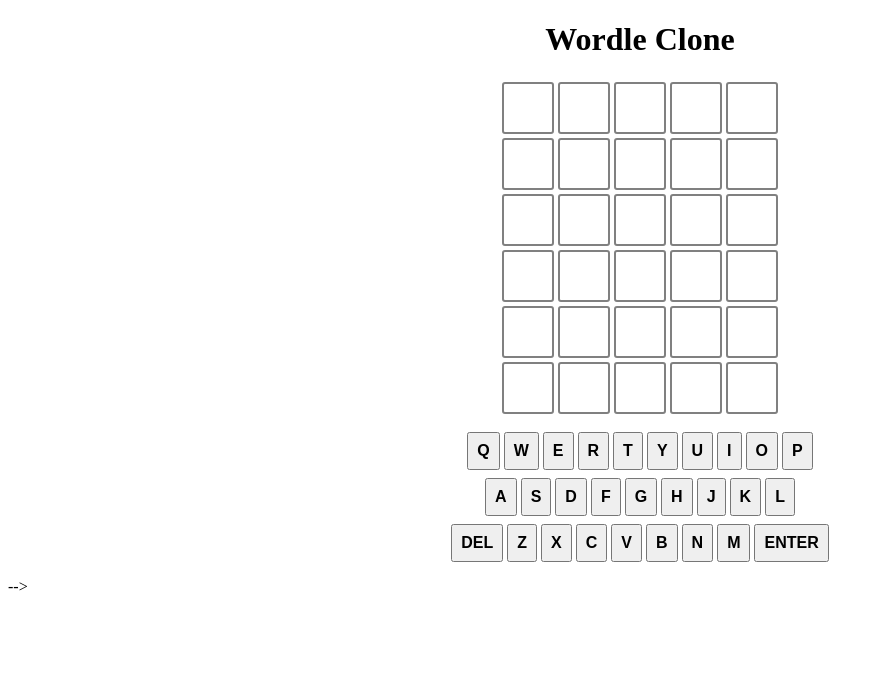
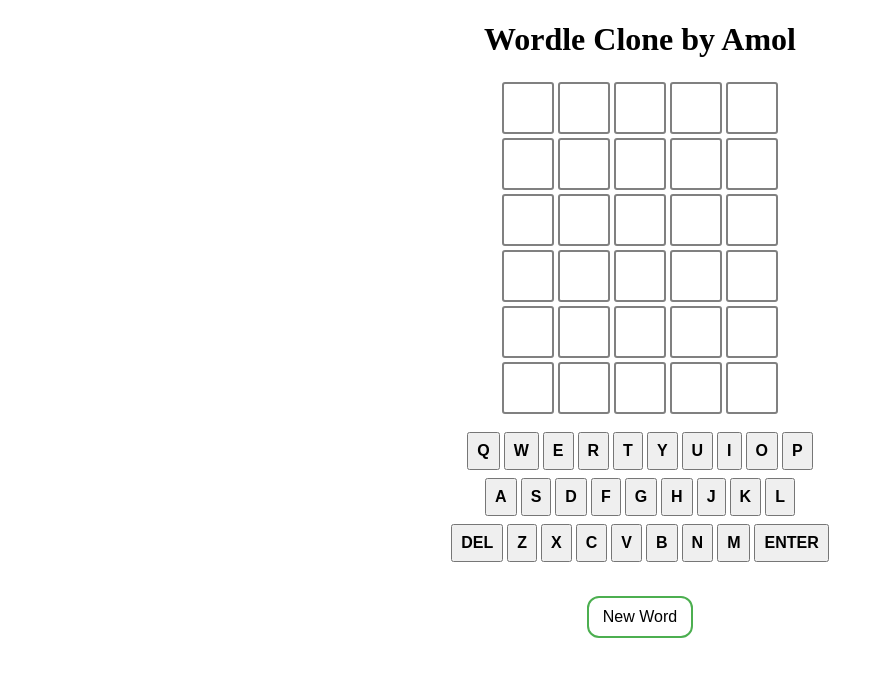
Before and after one commit to amol-17/wordle-clone, a PHP site: page / in a window 1280 px wide. Shown: the top 677 px of the page, without its empty margins (0-884 px from the left). Run offline with PHP 8.4, Linux system fonts and the light colour scheme.

Commit message:
Added new word

```diff
--- a/index.html
+++ b/index.html
@@ -7,13 +7,11 @@
     <title>Wordle</title>
     <link rel="stylesheet" href="style.css">
     <link href="https://cdnjs.cloudflare.com/ajax/libs/toastr.js/latest/toastr.min.css" rel="stylesheet"/>
-    <link
-    rel="stylesheet"
-    href="https://cdnjs.cloudflare.com/ajax/libs/animate.css/4.1.1/animate.min.css"
-  />
+    <link rel="stylesheet" href="https://cdnjs.cloudflare.com/ajax/libs/animate.css/4.1.1/animate.min.css"/>
 </head>
+
 <body>
-    <h1> Wordle Clone </h1>
+    <h1> Wordle Clone by Amol</h1>
 
     <div id="game-board">
 
@@ -56,10 +54,17 @@
         </div>
     </div>
 
+    <div id="button-r">
+        <br>
+        <button class="button" onclick="window.location.reload();"> New Word</button>
+    </div>
+
 <script
 src="https://code.jquery.com/jquery-3.6.0.min.js"
 integrity="sha256-/xUj+3OJU5yExlq6GSYGSHk7tPXikynS7ogEvDej/m4="
-crossorigin="anonymous"></script> -->
+crossorigin="anonymous">
+</script>
+
 <script src="https://cdnjs.cloudflare.com/ajax/libs/toastr.js/latest/toastr.min.js"></script>
 <script src="script.js" type="module"></script>
 </body>
--- a/script.js
+++ b/script.js
@@ -23,24 +23,6 @@
         }
 
         board.appendChild(row)
-    }
-}
-
-function shadeKeyBoard(letter, color) {
-    for (const elem of document.getElementsByClassName("keyboard-button")) {
-        if (elem.textContent === letter) {
-            let oldColor = elem.style.backgroundColor
-            if (oldColor === 'green') {
-                return
-            }
-
-            if (oldColor === 'yellow' && color !== 'green') {
-                return
-            }
-
-            elem.style.backgroundColor = color
-            break
-        }
     }
 }
 
@@ -79,18 +61,12 @@
         let letter = currentGuess[i]
 
         let letterPosition = rightGuess.indexOf(currentGuess[i])
-        // is letter in the correct guess
         if (letterPosition === -1) {
             letterColor = 'grey'
         } else {
-            // now, letter is definitely in word
-            // if letter index and right guess index are the same
-            // letter is in the right position
             if (currentGuess[i] === rightGuess[i]) {
-                // shade green
                 letterColor = 'green'
             } else {
-                // shade box yellow
                 letterColor = 'yellow'
             }
 
@@ -99,11 +75,8 @@
 
         let delay = 250 * i
         setTimeout(()=> {
-            //flip box
             animateCSS(box, 'flipInX')
-            //shade box
             box.style.backgroundColor = letterColor
-            shadeKeyBoard(letter, letterColor)
         }, delay)
     }
 
@@ -139,16 +112,14 @@
 }
 
 const animateCSS = (element, animation, prefix = 'animate__') =>
-  // We create a Promise and return it
+
   new Promise((resolve, reject) => {
     const animationName = `${prefix}${animation}`;
-    // const node = document.querySelector(element);
     const node = element
     node.style.setProperty('--animate-duration', '0.3s');
 
     node.classList.add(`${prefix}animated`, animationName);
 
-    // When the animation ends, we clean the classes and resolve the Promise
     function handleAnimationEnd(event) {
       event.stopPropagation();
       node.classList.remove(`${prefix}animated`, animationName);
--- a/style.css
+++ b/style.css
@@ -53,3 +53,26 @@
   cursor: pointer;
   text-transform: uppercase;
 }
+
+#button-r {
+  margin: 1rem 0;
+  display: flex;
+  flex-direction: column;
+  align-items: center;
+}
+
+.button {
+  transition-duration: 0.4s;
+  background-color: white;
+  color: black;
+  border: 2px solid #4CAF50;
+  border-radius: 12px;
+  padding: 10px 14px;
+  font-size: 16px;
+}
+
+.button:hover {
+  background-color: #4CAF50;
+  color: white;
+  box-shadow: 0 12px 16px 0 rgba(0,0,0,0.24), 0 17px 50px 0 rgba(0,0,0,0.19);
+}
```
